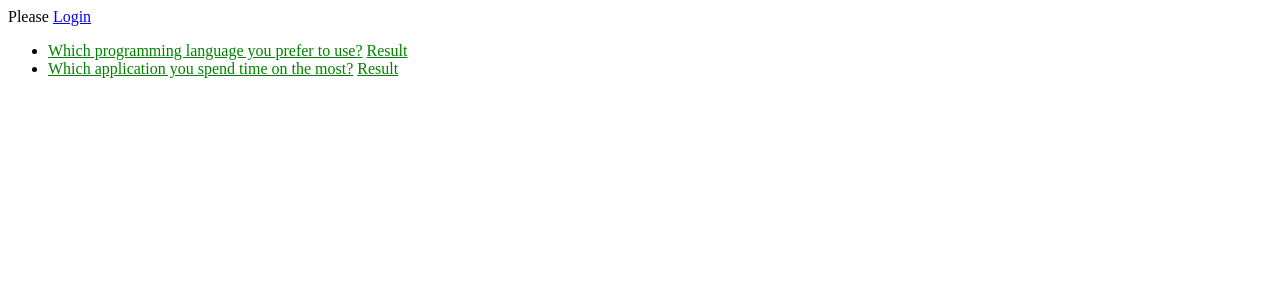
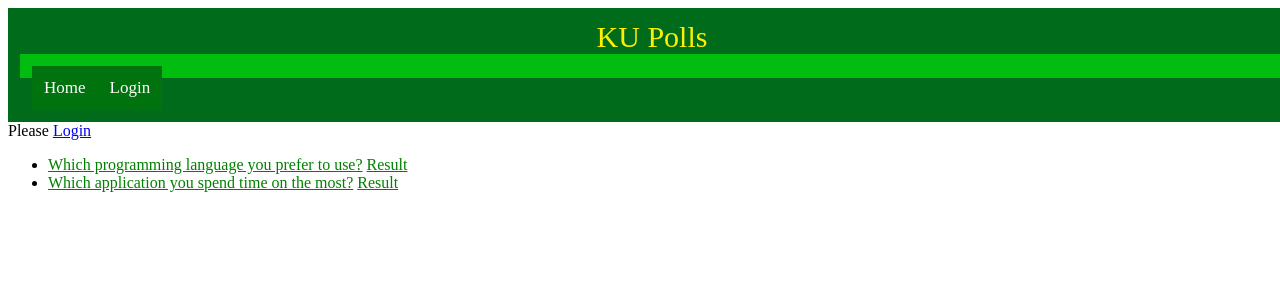
Before and after one commit to 0CreepySmile0/ku-polls, a Django app: page /polls/ in a window 1280 px wide. Shown: the top 300 px of the page. Run offline with Django 5.2, Linux system fonts and the light colour scheme; data comes from the database, SQL or seed files in the repository.

Commit message:
All page have header that have home and logout button

```diff
--- a/mysite/settings.py
+++ b/mysite/settings.py
@@ -128,6 +128,8 @@ USE_TZ = True
 
 STATIC_URL = 'static/'
 
+STATICFILES_DIRS = [BASE_DIR / 'static']
+
 # Default primary key field type
 # https://docs.djangoproject.com/en/5.1/ref/settings/#default-auto-field
 
--- a/mysite/urls.py
+++ b/mysite/urls.py
@@ -14,13 +14,16 @@ Including another URLconf
     1. Import the include() function: from django.urls import include, path
     2. Add a URL to urlpatterns:  path('blog/', include('blog.urls'))
 """
+from . import views
 from django.contrib import admin
 from django.urls import path, include
-from polls import views
+
 
 urlpatterns = [
     path('', views.RedirectIndexView.as_view()),
     path('polls/', include('polls.urls')),
     path('admin/', admin.site.urls),
     path('accounts/', include('django.contrib.auth.urls')),
+    path('signup/', views.signup, name='signup'),
+    path('logout/', views.logout_handler, name='logout'),
 ]
--- a/polls/static/polls/style.css
+++ b/polls/static/polls/style.css
@@ -4,3 +4,21 @@ li a {
 body {
     background: white no-repeat;
 }
+
+.header {
+    width: 100%;
+    background-color: #006b1b;
+}
+
+.header a {
+  float: left;
+  text-align: center;
+  padding: 12px;
+  color: white;
+  text-decoration: none;
+  font-size: 17px;
+}
+
+.header a:hover {
+  background-color: #ffef00;
+}
--- a/polls/templates/polls/detail.html
+++ b/polls/templates/polls/detail.html
@@ -1,3 +1,4 @@
+{% include 'header.html' %}
 <form action="{% url 'polls:vote' question.id %}" method="post">
     {% csrf_token %}
     <fieldset>
--- a/polls/templates/polls/index.html
+++ b/polls/templates/polls/index.html
@@ -1,10 +1,7 @@
 {% load static %}
+{% include 'header.html' %}
 {% if user.is_authenticated %}
    Welcome back, {{ user.username }}
-<form action="{% url 'logout' %}" method="post">
-   {% csrf_token %}
-  <button type="submit">Log Out</button>
-</form>
 {% else %}
    Please <a href="{% url 'login' %}?next={{request.path}}">Login</a>
 {% endif %}
--- a/polls/templates/polls/results.html
+++ b/polls/templates/polls/results.html
@@ -1,4 +1,5 @@
 {% load static %}
+{% include 'header.html' %}
 <head>
     <style>
          table,
--- a/polls/views.py
+++ b/polls/views.py
@@ -1,3 +1,4 @@
+from mysite import settings
 from django.http import HttpResponseRedirect, Http404
 from django.shortcuts import render, get_object_or_404, redirect
 from django.contrib import messages
@@ -7,12 +8,6 @@ from django.contrib.auth.mixins import LoginRequiredMixin
 from django.contrib.auth.decorators import login_required
 from django.utils import timezone
 from .models import Question, Choice
-
-
-class RedirectIndexView(generic.RedirectView):
-    """Use to redirect the '/' url to index page."""
-
-    url = "polls/"
 
 
 class IndexView(generic.ListView):
@@ -49,7 +44,7 @@ def vote(request, question_id):
     question = get_object_or_404(Question, pk=question_id)
     user = request.user
     if not user.is_authenticated:
-        return redirect('login')
+        return redirect(f"{settings.LOGIN_URL}?next={request.path}")
     try:
         selected_choice = question.choice_set.get(pk=request.POST['choice'])
     except (KeyError, Choice.DoesNotExist):
--- /dev/null
+++ b/static/header.css
@@ -0,0 +1,41 @@
+.header {
+    width: 100%;
+    background-color: #00bd10;
+    overflow: auto;
+    text-align: center;
+    padding: 12px;
+    color: #ffef00;
+    font-size: 30px;
+}
+
+.item {
+    text-align: right;
+    padding: 12px;
+    font-size: 17px;
+    background-color: #00bd10;
+}
+
+.item a {
+    color: white;
+    background-color: #00720e;
+}
+
+.item a:hover {
+    color: #ffef00;
+    background-color: #005e0e;
+}
+
+.item button {
+    float: right;
+    text-align: center;
+    padding: 12px;
+    color: white;
+    font-size: 17px;
+    background-color: #00720e;
+    border: none;
+}
+
+.item button:hover {
+    color: #ffef00;
+    background-color: #005e0e;
+}
--- /dev/null
+++ b/templates/header.html
@@ -0,0 +1,16 @@
+{% load static %}
+<link rel="stylesheet" href="{% static 'header.css' %}">
+<div class="header">
+    KU Polls<br>
+    {% if user.is_authenticated %}
+    <div class="item">
+        <a href="{% url 'polls:index' %}" class="item">Home</a>
+        <a href="{% url 'logout' %}" class="item">Log Out</a>
+    </div>
+    {% else %}
+        <div class="item">
+            <a href="{% url 'polls:index' %}" class="item">Home</a>
+            <a href="{% url 'login' %}?next={{request.path}}" class="item">Login</a>
+        </div>
+    {% endif %}
+</div>
```
Also changed, not shown: mysite/views.py (added, +33 -0 lines), templates/registration/login.html (+6 -3 lines), templates/registration/signup.html (added, +12 -0 lines).
